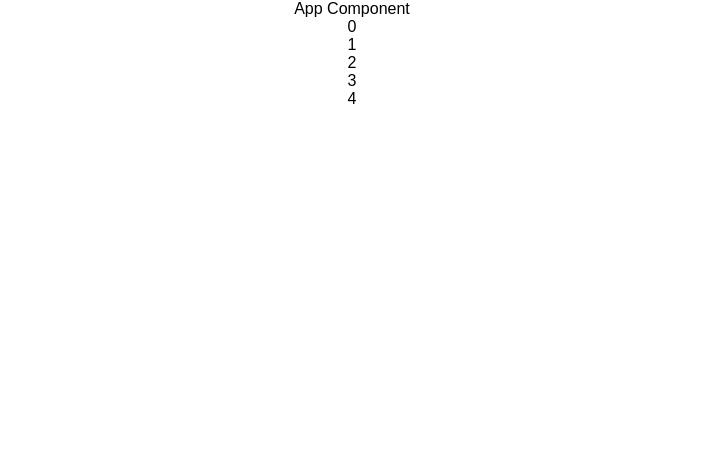
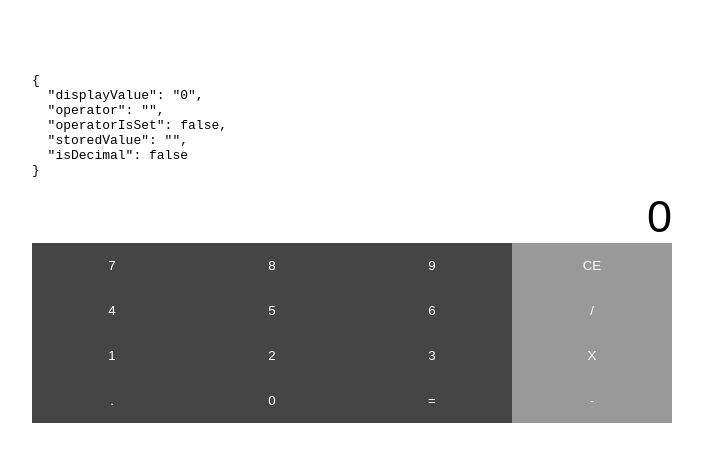
Before and after one commit to threads13/react-calculator, a React app: page / in a window 1280 px wide. Shown: the whole page, without its empty margins (288-991 px from the left). Built offline with nearby package versions, Linux system fonts and the light colour scheme.

Commit message:
Added calculation functions.  Correctly disallowed multipe decimal points in one string.

```diff
--- a/src/components/App.css
+++ b/src/components/App.css
@@ -1,28 +1,38 @@
 .App {
-  text-align: center;
+  display: flex;
+  flex-direction: column;
+  margin: 0 auto;
+  margin-top: 60px;
+  max-width: 50%;
+
 }
 
-.App-logo {
-  animation: App-logo-spin infinite 20s linear;
-  height: 80px;
+.key-row{
+  display: flex;
 }
 
-.App-header {
-  background-color: #222;
-  height: 150px;
-  padding: 20px;
+.calc-key {
+  padding-top: 15px;
+  padding-bottom: 15px;
+  padding-left: 0px;
+  padding-right: 0px;
+  flex-basis: 25%;
+  align-items: center;
+  background-color: #454545;
   color: white;
+  border: none;
 }
 
-.App-title {
-  font-size: 1.5em;
+button:hover {
+  background: #8CD5ED;
 }
 
-.App-intro {
-  font-size: large;
+button:active {
+  border: none;
 }
 
-@keyframes App-logo-spin {
-  from { transform: rotate(0deg); }
-  to { transform: rotate(360deg); }
+.display {
+  font-size: 45px;
+  display: flex;
+  justify-content: flex-end;
 }
--- a/src/components/App.js
+++ b/src/components/App.js
@@ -6,22 +6,127 @@ import './App.css';
 // should be able to use one component to render
 // all 10 numbers
 class App extends Component {
-  // construct(props){
-  //   super(props);
-  //   this.state = [];
-  // }
+  constructor(props){
+    super(props);
+    this.state = {
+      displayValue: '0',
+      operator: '',
+      operatorIsSet: false,
+      storedValue: '',
+      isDecimal: false
+    };
+  }
 
+  inputDigit(digit){
+    const { displayValue, operator, operatorIsSet, storedValue, isDecimal } = this.state;
+
+    if (operatorIsSet){
+      this.setState({
+        displayValue: displayValue === '0' ? String(digit) : displayValue + digit,
+        operatorIsSet: false
+      });
+    } else {
+      this.setState ({
+        displayValue: displayValue === '0' ? String(digit) : displayValue + digit
+      });
+    }
+  }
+
+  inputOperator(operator){
+    const {displayValue} = this.state;
+
+    this.setState({
+      displayValue: '0',
+      operator: operator,
+      operatorIsSet: true,
+      storedValue: displayValue
+    });
+  }
+
+  calculate(){
+    const {displayValue, operator, storedValue } = this.state;
+
+    const operations = {
+      '/': (storedValue, displayValue) => storedValue / displayValue,
+      '*': (storedValue, displayValue) => storedValue * displayValue,
+      '+': (storedValue, displayValue) => storedValue + displayValue,
+      '-': (storedValue, displayValue) => storedValue - displayValue
+    }
+    if(operator){
+      const calculatedValue = operations[operator](storedValue, displayValue);
+
+      this.setState({
+        displayValue: calculatedValue,
+        isDecimal: calculatedValue  % 1 === 0 ? false : true
+      });
+    }
+  }
+
+  clearOperator(){
+    this.setState({
+      displayValue: '0'
+    })
+  }
+
+  changeDecimal(dot){
+    // pull off state then do this
+    const { displayValue, isDecimal } = this.state;
+
+      if(!isDecimal){
+        this.setState({
+          displayValue: displayValue + '.',
+          isDecimal: true
+        });
+      }
+  }
 
   render() {
     const nums = numbers.map((t) => (
-      <div>{t}</div>
+      <button>{t}</button>
     ));
+
+    const calcStyle = {background: '#999999'};
+
     return (
       <div className="App">
-        App Component
-        {nums}
+        <pre>{JSON.stringify(this.state, null, 2)}</pre>
+        <div className="display">
+          {this.state.displayValue}
+        </div>
+        <div className="key-row">
+          <button className="calc-key" onClick={() => {this.inputDigit(7)}}>7</button>
+          <button className="calc-key" onClick={() => {this.inputDigit(8)}}>8</button>
+          <button className="calc-key" onClick={() => {this.inputDigit(9)}}>9</button>
+          <button className="calc-key" onClick={() => {this.clearOperator()}} style={calcStyle}>CE</button>
+        </div>
+        <div className="key-row">
+          <button className="calc-key" onClick={() => {this.inputDigit(4)}}>4</button>
+          <button className="calc-key" onClick={() => {this.inputDigit(5)}}>5</button>
+          <button className="calc-key" onClick={() => {this.inputDigit(6)}}>6</button>
+          <button className="calc-key" onClick={() => {this.inputOperator('/')}} style={calcStyle}>/</button>
+        </div>
+        <div className="key-row">
+          <button className="calc-key" onClick={() => {this.inputDigit(1)}}>1</button>
+          <button className="calc-key" onClick={() => {this.inputDigit(2)}}>2</button>
+          <button className="calc-key" onClick={() => {this.inputDigit(3)}}>3</button>
+          <button className="calc-key" onClick={() => {this.inputOperator('*')}} style={calcStyle}>X</button>
+        </div>
+        <div className="key-row">
+          <button className="calc-key" onClick={() => {this.changeDecimal('.')}}>.</button>
+          <button className="calc-key" onClick={() => {this.inputDigit(0)}}>0</button>
+          <button className="calc-key" onClick={() => {this.calculate()}} >=</button>
+          <button className="calc-key" onClick={() => {this.inputOperator('-')}}style={calcStyle}>-</button>
+        </div>
       </div>
     );
+  }
+
+  onInputChange(clickValue){
+    this.setState({ clickValue });
+  }
+
+  onOneClick(clickValue){
+    this.setState({ clickValue });
   }
 }
 
--- a/src/components/number_key.js
+++ b/src/components/number_key.js
@@ -1,9 +1,21 @@
-import React from 'react';
+import React, { Component } from 'react';
 
-const NumberKey = props => {
-  return (
-    <button>button</button>
-  );
+class NumberKey extends Component {
+  // construct(props){
+  //   super(props);
+  //   this.state = { clickValue: ""};
+  // }
+
+  render(){
+    return (
+      <button
+
+        >button
+      </button>
+    );
+  }
+
+
 }
 
 export default NumberKey;
--- a/src/components/numbers.js
+++ b/src/components/numbers.js
@@ -1,4 +1,4 @@
 
-const numbers = [0, 1, 2, 3, 4,];
+const numbers = [0, 1, 2, 3, 4, 5, 6, 7, 8, 9];
 
 export default numbers;
```
Also changed, not shown: mockup.png.
